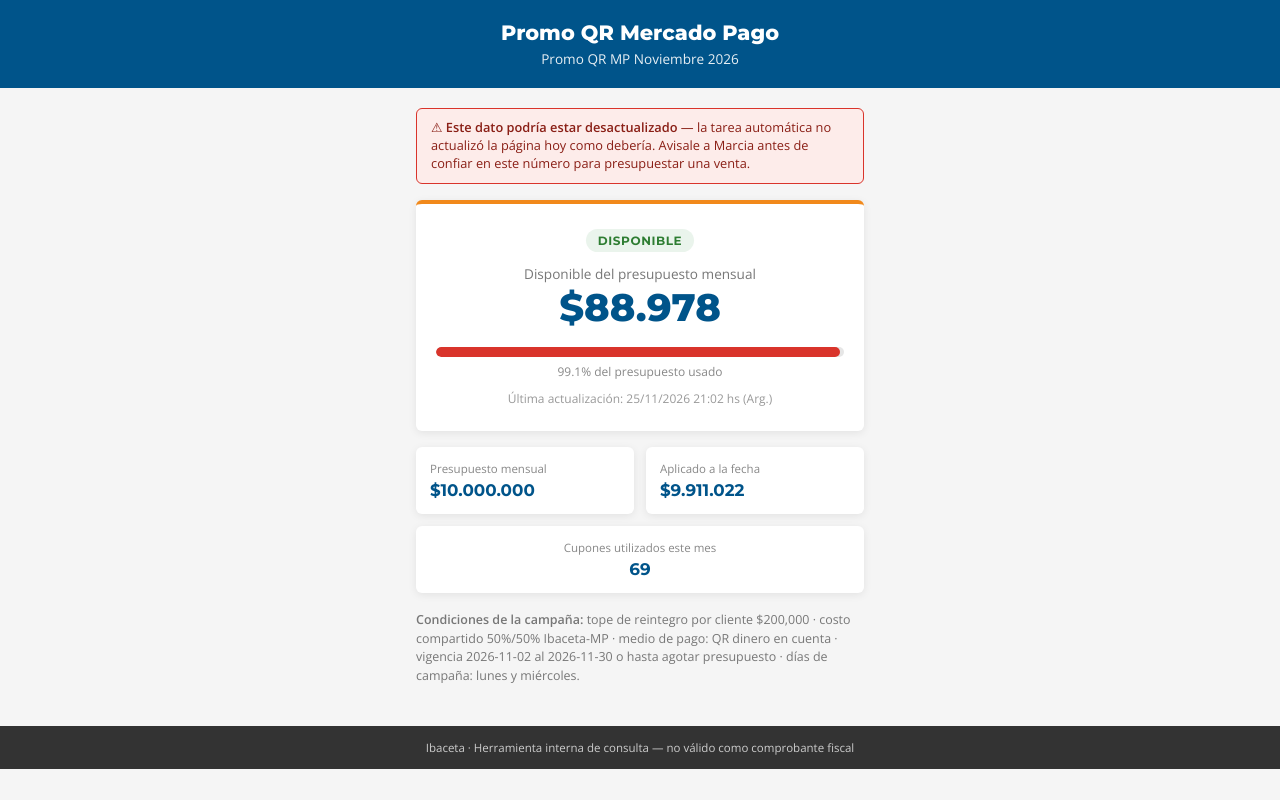
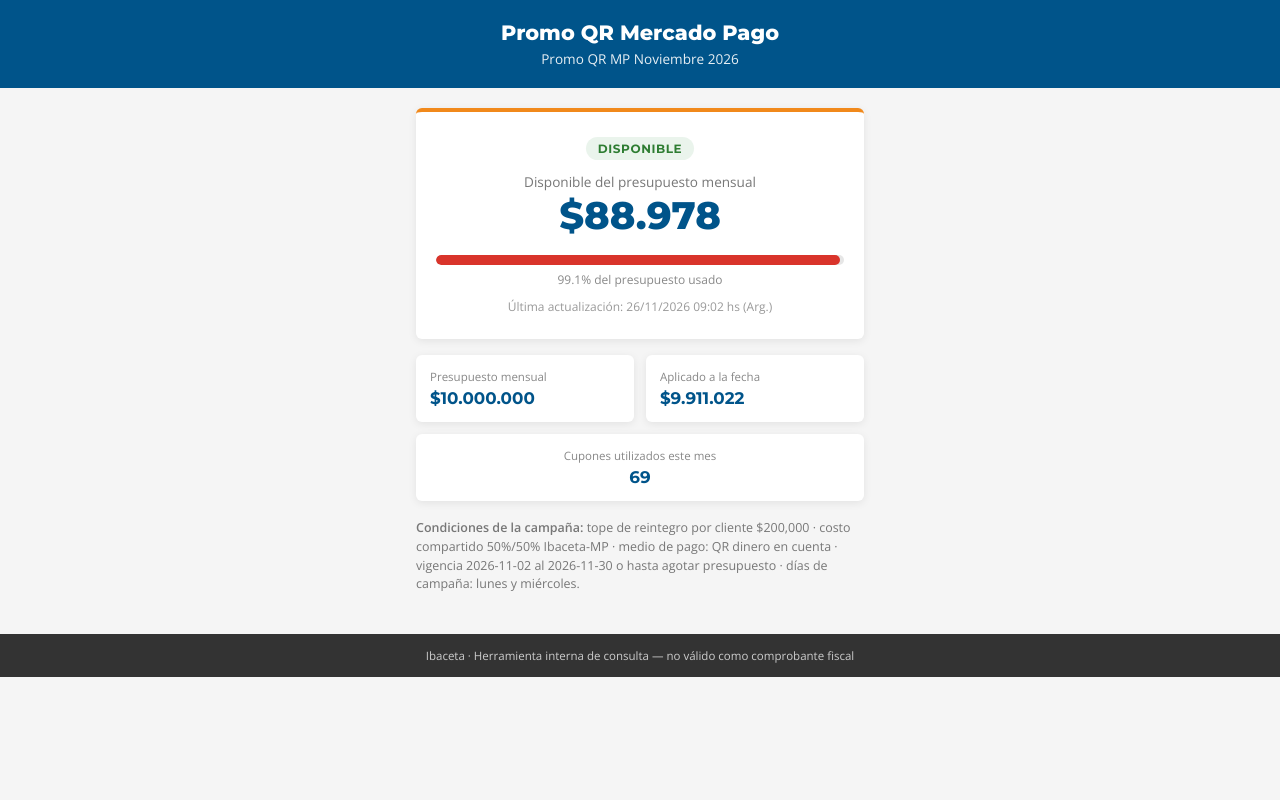
Before and after one commit to adtesoreriaibaceta-svg/promo-point-ibaceta, a plain HTML site: page index.html in a window 1280 px wide. Drawn offline with nearby package versions, Linux system fonts and the light colour scheme.

Commit message:
Auto-update promo-point

```diff
--- a/index.html
+++ b/index.html
@@ -84,7 +84,7 @@
   <p>Promo QR MP Noviembre 2026</p>
 </header>
 <main>
-  <div id="aviso-desactualizado" data-actualizado="2026-11-25T21:02:07.282191">
+  <div id="aviso-desactualizado" data-actualizado="2026-11-26T09:02:04.302596">
     ⚠ <strong>Este dato podría estar desactualizado</strong> — la tarea automática no actualizó la página hoy como debería.
     Avisale a Marcia antes de confiar en este número para presupuestar una venta.
   </div>
@@ -94,7 +94,7 @@
     <div class="disponible-monto">$88.978</div>
     <div class="barra-wrap"><div class="barra"></div></div>
     <div class="barra-txt">99.1% del presupuesto usado</div>
-    <div class="actualizado">Última actualización: 25/11/2026 21:02 hs (Arg.)</div>
+    <div class="actualizado">Última actualización: 26/11/2026 09:02 hs (Arg.)</div>
   </div>
 
   <div class="grid">
```
